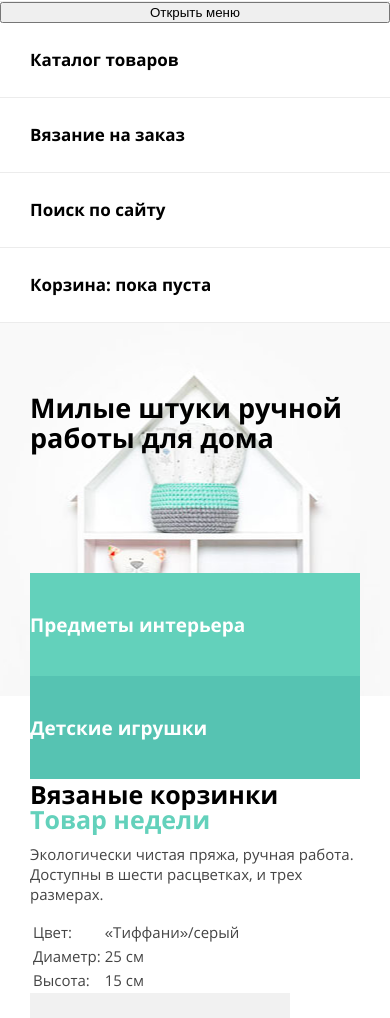
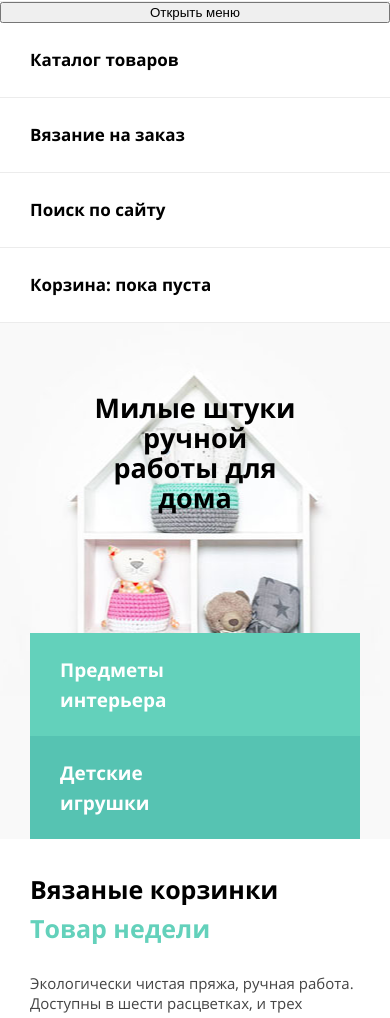
Before and after one commit to SharkWD/492881-mishka, a website: page source/index.html in a window 390 px wide. Shown: the part 77-1095 px from the top of the page. Drawn offline with nearby package versions, Linux system fonts and the light colour scheme; files that its build step writes are made by us from their sources.

Commit message:
Начало адаптивных декоративных элементов

```diff
--- a/source/index.html
+++ b/source/index.html
@@ -47,7 +47,7 @@
       <h1 class="page-main__title">Милые штуки ручной работы для дома</h1>
       <div class="production">
         <ul class="production__list">
-          <li class="production__item">
+          <li class="production__item  production__item--interior">
             <a href="#" class="production__link">Предметы интерьера</a>
           </li>
           <li class="production__item  production__item--toys">
@@ -80,9 +80,11 @@
             <td class="hits__value">15 см</td>
           </tr>
         </table>
-          <img src="img/triple-set-mobile@1x.jpg" width="260" height="315" alt="Вязаные корзинки" class="hits__photo">
-          <p class="product-card__descr">Цена: 990 руб.</p>
-          <button type="button" class="btn hits__btn">Заказать</button>
+          <div class="product-card">
+            <img src="img/triple-set-mobile@1x.jpg" width="260" height="315" alt="Вязаные корзинки" class="hits__photo">
+            <p class="product-card__descr">Цена: 990 руб.</p>
+            <button type="button" class="btn hits__btn">Заказать</button>
+          </div>
       </div>
     </section>
 
--- a/source/sass/blocks/hits.scss
+++ b/source/sass/blocks/hits.scss
@@ -13,9 +13,14 @@
   &__title {
     margin: 0;
     padding: 0;
+    padding-bottom: 14px;
     font-weight: bold;
     font-size: $font-size + 10;
     color: #000000;
+
+    @media (min-width: $screen-tablet) {
+      font-size: $font-size--h1 + 16;
+    }
 
     @media (min-width: $screen-desktop) {
       font-size: $font-size--h1 + 26;
@@ -24,14 +29,16 @@
   }
 
   &__title-wrap {
+    margin-top: 35px;
 
     @media (min-width: $screen-tablet) {
       display: flex;
+      margin-top: 57px;
       margin-bottom: 57px;
     }
 
     @media (min-width: $screen-desktop) {
-      margin-top: 130px;
+      margin-top: 133px;
       align-items: flex-end;
     }
   }
@@ -60,9 +67,17 @@
     @media (min-width: $screen-tablet) {
       max-width: 334px;
     }
+
+    p {
+      margin: 0;
+      padding: 0;
+      padding-top: 35px;
+      padding-bottom: 35px;
+    }
   }
 
   &__features {
+    padding-bottom: 28px;
     line-height: $line-height--middle - 4;
   }
 
--- a/source/sass/blocks/page-main.scss
+++ b/source/sass/blocks/page-main.scss
@@ -3,31 +3,41 @@
   flex-direction: column;
 
   &__title {
+    display: block;
+    max-width: 215px;
     margin: 0;
     padding: 0;
+    align-self: center;
     font-weight: bold;
     font-size: $font-size--h1;
+    line-height: $line-height;
+    text-align: center;
     color: #000000;
 
+    @media (min-width: $screen-tablet) {
+      max-width: 500px;
+      font-size: $font-size--h1 + 16;
+      line-height: $line-height + 20;
+    }
+
     @media (min-width: $screen-desktop) {
-      align-self: center;
+      max-width: 615px;
+      font-size: $font-size--h1 + 26;
+      line-height: $line-height + 27;
     }
   }
 
   &__wrap {
+    display: flex;
+    flex-direction: column;
     padding-top: 70px;
     padding-left: 30px;
     padding-right: 30px;
     flex-shrink: 0;
+    background-color: $color-grey--middle;
     background-image: url("../../img/hero-mobile@1x.jpg");
     background-repeat: no-repeat;
     background-position: center 0;
-
-    @media (min-width: $screen-desktop) {
-      margin: auto;
-      width: 100%;
-      max-width: 1150px;
-    }
   }
 
   &--catalog {
--- a/source/sass/blocks/product-card.scss
+++ b/source/sass/blocks/product-card.scss
@@ -1,6 +1,10 @@
 .product-card {
   display: flex;
   flex-direction: column;
+
+  @media (max-width: $screen-tablet) {
+  align-items: center;
+  }
 
   &__descr {
     font-weight: bold;
--- a/source/sass/blocks/production.scss
+++ b/source/sass/blocks/production.scss
@@ -1,5 +1,11 @@
 .production {
     padding-top: 120px;
+
+    @media (min-width: $screen-desktop) {
+      margin: auto;
+      width: 100%;
+      max-width: 1150px;
+    }
 
   &__list {
     display: flex;
@@ -16,9 +22,13 @@
     display: flex;
     flex-direction: column;
     justify-content: center;
+    padding-left: 30px;
+    min-height: 103px;
     width: 100%;
-    min-height: 103px;
-    background-color: $color-main;
+
+    &--interior {
+      background-color: $color-main;
+    }
 
     &--toys {
       background-color: $color-main--dark;
@@ -26,9 +36,10 @@
   }
 
   &__link {
+    display: block;
+    max-width: 120px;
     font-weight: bold;
     font-size: $font-size + 4;
-    line-height: $line-height--middle;
     color: #ffffff;
   }
 }
```
